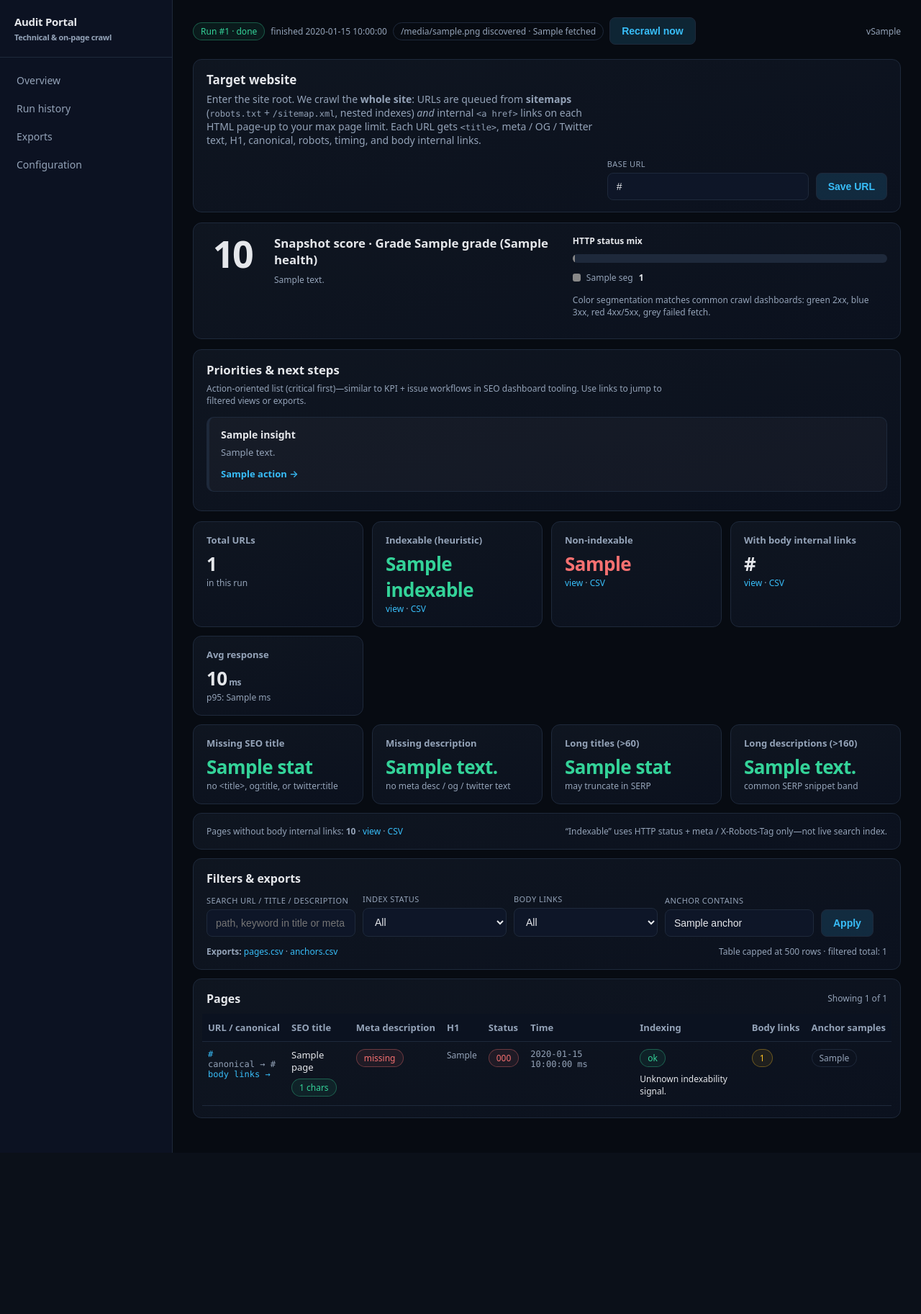
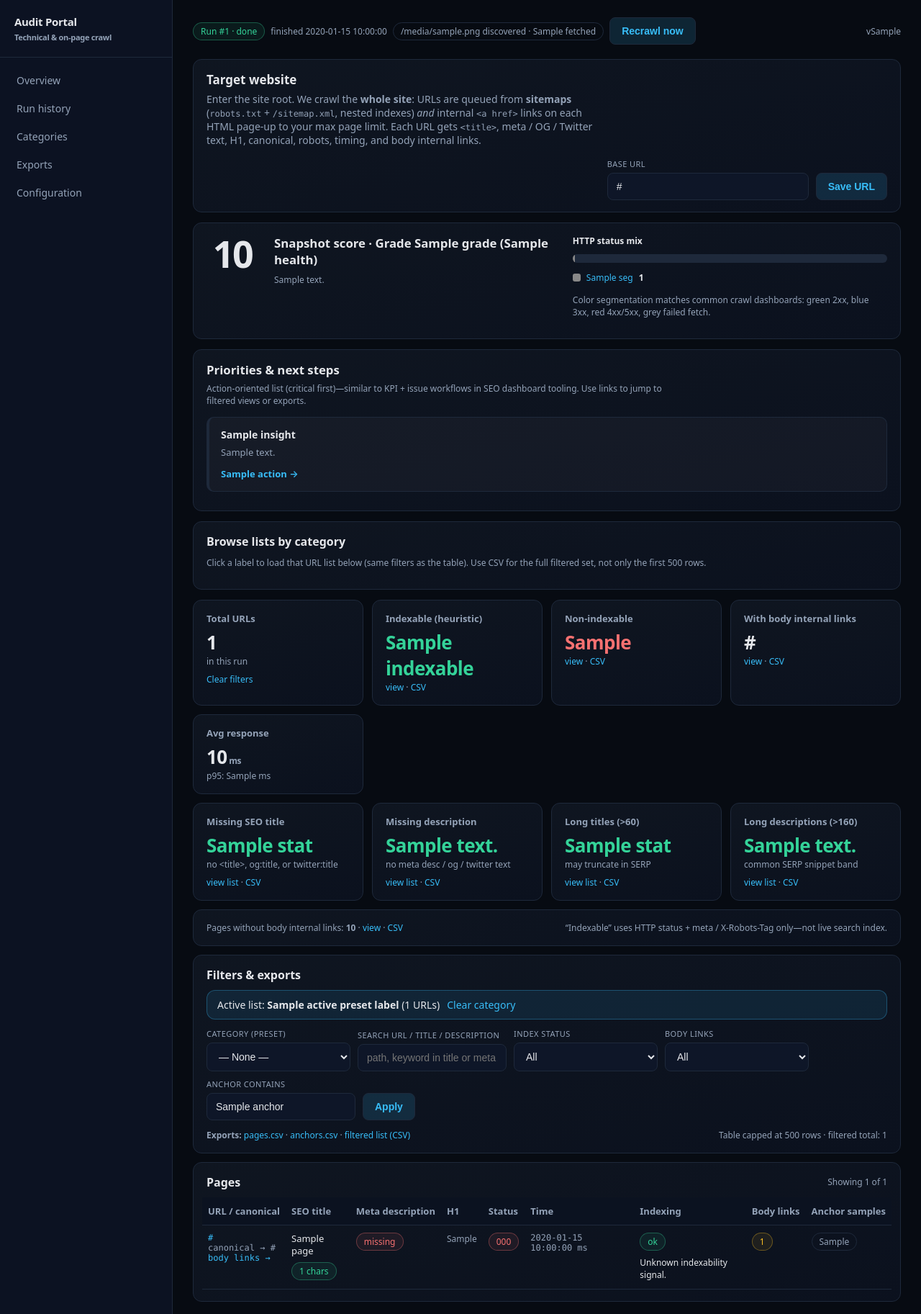
Before and after one commit to modester-Aish/audit, a Flask app: template audit_portal/templates/dashboard.html in a window 1280 px wide. Shown: the top 1825 px of the page at 72% size. Before the commit the page ends 1601 px from the top, so only its background shows below. Run offline with Flask 3, Linux system fonts and the light colour scheme; the template is opened without the code that fills it: most values are stand-ins (such as "Sample title", 1, 10 or a date in 2020); parts of the project's set-up code (start-up, migrations or seed data) failed here and were passed over.

Commit message:
Dashboard: clickable category lists, presets, filtered CSV export
- Add preset filters (missing title/desc, long snippets, HTTP buckets)
- Browse-by-category panel, HTTP legend links, quality card view+CSV
- Export /export/filtered-pages.csv for current filters; sidebar Categories link
- Remove verbose Vercel banner; short note on settings; v2.3.5

Made-with: Cursor

```diff
--- a/audit_portal/routes.py
+++ b/audit_portal/routes.py
@@ -1,6 +1,5 @@
 from __future__ import annotations
 
-import os
 from dataclasses import dataclass
 from typing import Any, Dict, List, Tuple
 from urllib.parse import quote
@@ -14,7 +13,7 @@ from .storage import list_run_history, load_archived_run, load_state
 
 bp = Blueprint("routes", __name__)
 
-PORTAL_VERSION = "2.3.3"
+PORTAL_VERSION = "2.3.5"
 
 
 @bp.app_template_filter("index_explain")
@@ -54,7 +53,6 @@ def _inject_run_context() -> Dict[str, Any]:
         "latest_run": run,
         "target_base_url": tgt,
         "settings": st,
-        "vercel_serverless": bool(os.environ.get("VERCEL")),
     }
 
 
@@ -88,6 +86,65 @@ class DashboardFilters:
     index: str
     links: str
     anchor: str
+    preset: str  # quality / HTTP bucket shortcut; see PRESET_LABELS
+
+
+def _display_title_str(p: Dict[str, Any]) -> str:
+    return (str(p.get("display_title") or p.get("title") or "")).strip()
+
+
+def _display_desc_str(p: Dict[str, Any]) -> str:
+    return (str(p.get("display_description") or p.get("meta_description") or "")).strip()
+
+
+def _http_status_bucket(p: Dict[str, Any]) -> str:
+    sc = p.get("status_code")
+    sci: int | None = None
+    if sc is not None:
+        try:
+            sci = int(sc)
+        except (TypeError, ValueError):
+            sci = None
+    if sci is None and sc is None:
+        return "none"
+    if sci is None:
+        return "other"
+    if 200 <= sci < 300:
+        return "2xx"
+    if 300 <= sci < 400:
+        return "3xx"
+    if 400 <= sci < 500:
+        return "4xx"
+    if 500 <= sci < 600:
+        return "5xx"
+    return "other"
+
+
+PRESET_LABELS: Dict[str, str] = {
+    "missing_title": "Missing SEO title",
+    "missing_description": "Missing meta / OG / Twitter description",
+    "title_long": "Long titles (>60 chars)",
+    "desc_long": "Long descriptions (>160 chars)",
+    "http_2xx": "HTTP 2xx",
+    "http_3xx": "HTTP 3xx",
+    "http_4xx": "HTTP 4xx",
+    "http_5xx": "HTTP 5xx",
+    "http_none": "No HTTP response",
+    "http_other": "Other HTTP status",
+}
+
+PRESET_BROWSER_ORDER: Tuple[str, ...] = (
+    "missing_title",
+    "missing_description",
+    "title_long",
+    "desc_long",
+    "http_2xx",
+    "http_3xx",
+    "http_4xx",
+    "http_5xx",
+    "http_none",
+    "http_other",
+)
 
 
 _PAGE_CSV_HEADER = [
@@ -188,21 +245,37 @@ def _filtered_pages(state: Dict[str, object], filters: DashboardFilters) -> Tupl
     if filters.anchor:
         filtered = [p for p in filtered if _page_has_anchor_match(str(p.get("url", "")))]
 
+    pr = (filters.preset or "").strip()
+    if pr == "missing_title":
+        filtered = [p for p in filtered if not _display_title_str(p)]
+    elif pr == "missing_description":
+        filtered = [p for p in filtered if not _display_desc_str(p)]
+    elif pr == "title_long":
+        filtered = [p for p in filtered if len(_display_title_str(p)) > 60]
+    elif pr == "desc_long":
+        filtered = [p for p in filtered if len(_display_desc_str(p)) > 160]
+    elif pr.startswith("http_"):
+        bucket_map = {
+            "http_2xx": "2xx",
+            "http_3xx": "3xx",
+            "http_4xx": "4xx",
+            "http_5xx": "5xx",
+            "http_none": "none",
+            "http_other": "other",
+        }
+        want = bucket_map.get(pr)
+        if want is not None:
+            filtered = [p for p in filtered if _http_status_bucket(p) == want]
+
     filtered.sort(key=lambda p: str(p.get("url", "")))
     return filtered, all_links
 
 
 def _meta_quality_stats(pages: List[Dict[str, Any]]) -> Dict[str, Any]:
-    def _disp_t(p: Dict[str, Any]) -> str:
-        return (str(p.get("display_title") or p.get("title") or "")).strip()
-
-    def _disp_d(p: Dict[str, Any]) -> str:
-        return (str(p.get("display_description") or p.get("meta_description") or "")).strip()
-
-    missing_title = sum(1 for p in pages if not _disp_t(p))
-    missing_desc = sum(1 for p in pages if not _disp_d(p))
-    title_long = sum(1 for p in pages if len(_disp_t(p)) > 60)
-    desc_long = sum(1 for p in pages if len(_disp_d(p)) > 160)
+    missing_title = sum(1 for p in pages if not _display_title_str(p))
+    missing_desc = sum(1 for p in pages if not _display_desc_str(p))
+    title_long = sum(1 for p in pages if len(_display_title_str(p)) > 60)
+    desc_long = sum(1 for p in pages if len(_display_desc_str(p)) > 160)
     return {
         "missing_title": missing_title,
         "missing_meta_description": missing_desc,
@@ -212,13 +285,18 @@ def _meta_quality_stats(pages: List[Dict[str, Any]]) -> Dict[str, Any]:
 
 
 def _dash_url(filters: DashboardFilters, run_id: int | None, **extra: Any) -> str:
-    args: Dict[str, Any] = dict(extra)
+    args: Dict[str, Any] = {}
     if filters.q:
         args["q"] = filters.q
     if filters.links:
         args["links"] = filters.links
     if filters.anchor:
         args["anchor"] = filters.anchor
+    if filters.index:
+        args["index"] = filters.index
+    if filters.preset:
+        args["preset"] = filters.preset
+    args.update(extra)
     if run_id is not None:
         args["run"] = run_id
     return url_for("routes.dashboard", **args)
@@ -228,27 +306,7 @@ def _http_status_distribution(pages: List[Dict[str, Any]]) -> Dict[str, Any]:
     order = ("2xx", "3xx", "4xx", "5xx", "none", "other")
     counts = {k: 0 for k in order}
     for p in pages:
-        sc = p.get("status_code")
-        sci: int | None = None
-        if sc is not None:
-            try:
-                sci = int(sc)
-            except (TypeError, ValueError):
-                sci = None
-        if sci is None and sc is None:
-            counts["none"] += 1
-        elif sci is None:
-            counts["other"] += 1
-        elif 200 <= sci < 300:
-            counts["2xx"] += 1
-        elif 300 <= sci < 400:
-            counts["3xx"] += 1
-        elif 400 <= sci < 500:
-            counts["4xx"] += 1
-        elif 500 <= sci < 600:
-            counts["5xx"] += 1
-        else:
-            counts["other"] += 1
+        counts[_http_status_bucket(p)] += 1
     total = sum(counts.values()) or 1
     colors = {
         "2xx": "#34d399",
@@ -278,6 +336,7 @@ def _http_status_distribution(pages: List[Dict[str, Any]]) -> Dict[str, Any]:
                 "count": c,
                 "pct": round(100.0 * c / total, 1),
                 "color": colors[k],
+                "preset": f"http_{k}",
             }
         )
     return {"segments": segments, "total": len(pages), "counts": counts}
@@ -359,7 +418,7 @@ def _dashboard_insights(
             "critical",
             "Client errors (4xx)",
             f"{c4} URLs return 4xx responses—often not indexed and bad for users.",
-            _dash_url(filters, run_id, index="non_indexable"),
+            _dash_url(filters, run_id, preset="http_4xx"),
         )
     c5 = int(http_counts.get("5xx") or 0)
     if c5 > 0:
@@ -367,7 +426,7 @@ def _dashboard_insights(
             "critical",
             "Server errors (5xx)",
             f"{c5} URLs returned 5xx—investigate stability and crawl budget waste.",
-            _dash_url(filters, run_id, index="non_indexable"),
+            _dash_url(filters, run_id, preset="http_5xx"),
         )
     nr = int(http_counts.get("none") or 0)
     if nr > 0:
@@ -375,7 +434,7 @@ def _dashboard_insights(
             "critical",
             "Failed fetches",
             f"{nr} URLs had no HTTP response (timeout, block, or network).",
-            _dash_url(filters, run_id, index="non_indexable"),
+            _dash_url(filters, run_id, preset="http_none"),
         )
     mt = int(stats.get("missing_title") or 0)
     if mt > 0:
@@ -383,8 +442,8 @@ def _dashboard_insights(
             "warning",
             "Missing titles",
             f"{mt} pages have no title tag and no og/twitter title—SERP titles may be poor.",
-            _dash_url(filters, run_id),
-            "Review table",
+            _dash_url(filters, run_id, preset="missing_title"),
+            "View list",
         )
     md = int(stats.get("missing_meta_description") or 0)
     if md > 0:
@@ -392,18 +451,26 @@ def _dashboard_insights(
             "warning",
             "Missing descriptions",
             f"{md} pages lack meta / OG / Twitter description text.",
-            _dash_url(filters, run_id),
-            "Review table",
+            _dash_url(filters, run_id, preset="missing_description"),
+            "View list",
         )
     tl = int(stats.get("title_over_60") or 0)
     dl = int(stats.get("description_over_160") or 0)
-    if tl > 0 or dl > 0:
+    if tl > 0:
         add(
             "info",
-            "Snippet length",
-            f"{tl} titles over ~60 chars; {dl} descriptions over ~160. SERPs may truncate.",
-            _dash_url(filters, run_id) + "#exports",
-            "Exports",
+            "Long titles (>60 chars)",
+            f"{tl} titles may truncate in SERPs.",
+            _dash_url(filters, run_id, preset="title_long"),
+            "View list",
+        )
+    if dl > 0:
+        add(
+            "info",
+            "Long descriptions (>160 chars)",
+            f"{dl} descriptions exceed a common snippet band.",
+            _dash_url(filters, run_id, preset="desc_long"),
+            "View list",
         )
     low_ix = n - int(stats.get("indexable") or 0)
     if low_ix == 0 and not out:
@@ -445,6 +512,7 @@ def dashboard():
         index=(request.args.get("index") or "").strip(),
         links=(request.args.get("links") or "").strip(),
         anchor=(request.args.get("anchor") or "").strip(),
+        preset=(request.args.get("preset") or "").strip(),
     )
 
     all_pages: List[Dict[str, object]] = list(state.get("pages") or [])
@@ -486,6 +554,25 @@ def dashboard():
             link += "&run=" + str(rid)
         p["audit_links_url"] = link
 
+    def _export_kw() -> Dict[str, Any]:
+        d: Dict[str, Any] = {}
+        if filters.q:
+            d["q"] = filters.q
+        if filters.index:
+            d["index"] = filters.index
+        if filters.links:
+            d["links"] = filters.links
+        if filters.anchor:
+            d["anchor"] = filters.anchor
+        if filters.preset:
+            d["preset"] = filters.preset
+        if run_id_param is not None:
+            d["run"] = run_id_param
+        return d
+
+    export_filtered_href = url_for("routes.export_filtered_pages_csv", **_export_kw())
+    active_preset_label = PRESET_LABELS.get(filters.preset, "") if filters.preset else ""
+
     return render_template(
         "dashboard.html",
         settings=settings,
@@ -498,6 +585,10 @@ def dashboard():
         http_dist=http_dist,
         health=health,
         insights=insights,
+        preset_labels=PRESET_LABELS,
+        preset_browser_order=PRESET_BROWSER_ORDER,
+        export_filtered_href=export_filtered_href,
+        active_preset_label=active_preset_label,
     )
 
 
@@ -560,7 +651,7 @@ def _export_filtered_pages_csv(filename: str, filters: DashboardFilters):
 def export_indexable_csv():
     return _export_filtered_pages_csv(
         "indexable.csv",
-        DashboardFilters(q="", index="indexable", links="", anchor=""),
+        DashboardFilters(q="", index="indexable", links="", anchor="", preset=""),
     )
 
 
@@ -568,7 +659,7 @@ def export_indexable_csv():
 def export_non_indexable_csv():
     return _export_filtered_pages_csv(
         "non_indexable.csv",
-        DashboardFilters(q="", index="non_indexable", links="", anchor=""),
+        DashboardFilters(q="", index="non_indexable", links="", anchor="", preset=""),
     )
 
 
@@ -576,7 +667,7 @@ def export_non_indexable_csv():
 def export_with_body_links_csv():
     return _export_filtered_pages_csv(
         "with_body_links.csv",
-        DashboardFilters(q="", index="", links="has", anchor=""),
+        DashboardFilters(q="", index="", links="has", anchor="", preset=""),
     )
 
 
@@ -584,8 +675,20 @@ def export_with_body_links_csv():
 def export_no_body_links_csv():
     return _export_filtered_pages_csv(
         "no_body_links.csv",
-        DashboardFilters(q="", index="", links="none", anchor=""),
+        DashboardFilters(q="", index="", links="none", anchor="", preset=""),
     )
+
+
+@bp.get("/export/filtered-pages.csv")
+def export_filtered_pages_csv():
+    filters = DashboardFilters(
+        q=(request.args.get("q") or "").strip(),
+        index=(request.args.get("index") or "").strip(),
+        links=(request.args.get("links") or "").strip(),
+        anchor=(request.args.get("anchor") or "").strip(),
+        preset=(request.args.get("preset") or "").strip(),
+    )
+    return _export_filtered_pages_csv("filtered_pages.csv", filters)
 
 
 @bp.get("/history")
--- a/audit_portal/smoke_test.py
+++ b/audit_portal/smoke_test.py
@@ -107,7 +107,7 @@ def main() -> None:
     ok("health score numeric", hf.get("score") is not None, str(hf.get("score")))
 
     with app.test_request_context("/"):
-        ins = _dashboard_insights(stats, DashboardFilters("", "", "", ""), None, dist["counts"])
+        ins = _dashboard_insights(stats, DashboardFilters("", "", "", "", ""), None, dist["counts"])
     ok("insights", isinstance(ins, list) and len(ins) >= 1, str(len(ins)))
 
     p = {"index_reason": "http_404", "status_code": 404}
--- a/audit_portal/templates/dashboard.html
+++ b/audit_portal/templates/dashboard.html
@@ -2,15 +2,18 @@
 {% block title %}Overview · Audit Portal{% endblock %}
 
 {% block content %}
+  {% macro dash_preset(p) -%}
+    {%- if viewing_archived -%}{{ url_for('routes.dashboard', preset=p, run=archived_run_id) }}{%- else -%}{{ url_for('routes.dashboard', preset=p) }}{%- endif -%}
+  {%- endmacro %}
+  {% macro export_preset(p) -%}
+    {%- if viewing_archived -%}{{ url_for('routes.export_filtered_pages_csv', preset=p, run=archived_run_id) }}{%- else -%}{{ url_for('routes.export_filtered_pages_csv', preset=p) }}{%- endif -%}
+  {%- endmacro %}
   <div class="panel">
     <div class="row" style="justify-content:space-between; gap:16px;">
       <div style="min-width:280px;">
         <div style="font-weight:800; font-size:17px; margin-bottom:6px;">Target website</div>
         <div class="muted" style="font-size:14px; max-width:560px;">
           Enter the site root. We crawl the <strong>whole site</strong>: URLs are queued from <strong>sitemaps</strong> (<span class="mono">robots.txt</span> + <span class="mono">/sitemap.xml</span>, nested indexes) <em>and</em> internal <span class="mono">&lt;a href&gt;</span> links on each HTML page-up to your max page limit. Each URL gets <span class="mono">&lt;title&gt;</span>, meta / OG / Twitter text, H1, canonical, robots, timing, and body internal links.
-          {% if vercel_serverless %}
-            <span class="small"><strong>Vercel:</strong> each “Recrawl” may take a while—keep the tab open until the page reloads. Page cap this deployment: <span class="mono">{{ settings.crawl_page_cap() }}</span>.</span>
-          {% endif %}
         </div>
       </div>
       {% if not viewing_archived %}
@@ -64,7 +67,7 @@
       </div>
       <div class="http-legend">
         {% for seg in http_dist.segments %}
-        <span><i style="background:{{ seg.color }};"></i>{{ seg.label }} <strong style="color:var(--text);">{{ seg.count }}</strong></span>
+        <span><i style="background:{{ seg.color }};"></i><a href="{{ dash_preset(seg.preset) }}">{{ seg.label }}</a> <strong style="color:var(--text);">{{ seg.count }}</strong></span>
         {% endfor %}
       </div>
       {% else %}
@@ -91,11 +94,28 @@
   {% endif %}
   {% endif %}
 
+  {% if stats.total_pages > 0 %}
+  <div class="panel" style="margin-top:14px;" id="categories">
+    <div style="font-weight:700; margin-bottom:10px;">Browse lists by category</div>
+    <p class="small muted" style="margin:0 0 12px; max-width:44rem;">Click a label to load that URL list below (same filters as the table). Use CSV for the full filtered set, not only the first 500 rows.</p>
+    <div class="anchors" style="gap:8px;">
+      {% for key in preset_browser_order %}
+        {% if key in preset_labels %}
+        <a class="btn" style="font-size:13px; padding:8px 12px;" href="{{ dash_preset(key) }}">{{ preset_labels[key] }}</a>
+        {% endif %}
+      {% endfor %}
+    </div>
+  </div>
+  {% endif %}
+
   <div class="grid" style="margin-top:14px;">
     <div class="panel card">
       <h3>Total URLs</h3>
       <div class="big">{{ stats.total_pages }}</div>
       <div class="small muted">in this run</div>
+      {% if stats.total_pages > 0 %}
+      <div class="small" style="margin-top:8px;"><a href="{{ url_for('routes.dashboard', run=archived_run_id) if viewing_archived else url_for('routes.dashboard') }}">Clear filters</a></div>
+      {% endif %}
     </div>
     <div class="panel card">
       <h3>Indexable (heuristic)</h3>
@@ -135,21 +155,37 @@
       <h3>Missing SEO title</h3>
       <div class="big" style="color:{% if stats.missing_title|default(0) %}var(--bad){% else %}var(--good){% endif %}">{{ stats.missing_title|default(0) }}</div>
       <div class="small muted">no &lt;title&gt;, og:title, or twitter:title</div>
+      <div class="small" style="margin-top:8px;">
+        <a href="{{ dash_preset('missing_title') }}">view list</a>
+        · <a href="{{ export_preset('missing_title') }}">CSV</a>
+      </div>
     </div>
     <div class="panel card">
       <h3>Missing description</h3>
       <div class="big" style="color:{% if stats.missing_meta_description|default(0) %}var(--warn){% else %}var(--good){% endif %}">{{ stats.missing_meta_description|default(0) }}</div>
       <div class="small muted">no meta desc / og / twitter text</div>
+      <div class="small" style="margin-top:8px;">
+        <a href="{{ dash_preset('missing_description') }}">view list</a>
+        · <a href="{{ export_preset('missing_description') }}">CSV</a>
+      </div>
     </div>
     <div class="panel card">
       <h3>Long titles (&gt;60)</h3>
       <div class="big" style="color:{% if stats.title_over_60|default(0) %}var(--warn){% else %}var(--good){% endif %}">{{ stats.title_over_60|default(0) }}</div>
       <div class="small muted">may truncate in SERP</div>
+      <div class="small" style="margin-top:8px;">
+        <a href="{{ dash_preset('title_long') }}">view list</a>
+        · <a href="{{ export_preset('title_long') }}">CSV</a>
+      </div>
     </div>
     <div class="panel card">
       <h3>Long descriptions (&gt;160)</h3>
       <div class="big" style="color:{% if stats.description_over_160|default(0) %}var(--warn){% else %}var(--good){% endif %}">{{ stats.description_over_160|default(0) }}</div>
       <div class="small muted">common SERP snippet band</div>
+      <div class="small" style="margin-top:8px;">
+        <a href="{{ dash_preset('desc_long') }}">view list</a>
+        · <a href="{{ export_preset('desc_long') }}">CSV</a>
+      </div>
     </div>
   </div>
 
@@ -166,10 +202,27 @@
 
   <div class="panel" style="margin-top:12px;" id="exports">
     <div style="font-weight:700; margin-bottom:10px;">Filters &amp; exports</div>
+    {% if active_preset_label %}
+    <div class="banner-info" style="margin-bottom:12px; display:flex; flex-wrap:wrap; align-items:center; gap:10px;">
+      <span>Active list: <strong>{{ active_preset_label }}</strong> ({{ filtered_count }} URLs)</span>
+      <a href="{{ url_for('routes.dashboard', run=archived_run_id) if viewing_archived else url_for('routes.dashboard') }}">Clear category</a>
+    </div>
+    {% endif %}
     <form class="filters" method="get" action="{{ url_for('routes.dashboard') }}">
       {% if viewing_archived %}
       <input type="hidden" name="run" value="{{ archived_run_id }}" />
       {% endif %}
+      <div>
+        <label>Category (preset)</label>
+        <select name="preset">
+          <option value="" {% if not filters.preset %}selected{% endif %}>— None —</option>
+          {% for key in preset_browser_order %}
+            {% if key in preset_labels %}
+            <option value="{{ key }}" {% if filters.preset == key %}selected{% endif %}>{{ preset_labels[key] }}</option>
+            {% endif %}
+          {% endfor %}
+        </select>
+      </div>
       <div>
         <label>Search URL / title / description</label>
         <input type="text" name="q" value="{{ filters.q }}" placeholder="path, keyword in title or meta…" />
@@ -204,6 +257,7 @@
         <strong>Exports:</strong>
         <a href="{{ url_for('routes.export_pages_csv') }}{{ run_qs }}">pages.csv</a>
         · <a href="{{ url_for('routes.export_anchors_csv') }}{{ run_qs }}">anchors.csv</a>
+        · <a href="{{ export_filtered_href }}">filtered list (CSV)</a>
       </div>
       <div class="small muted">Table capped at 500 rows · filtered total: {{ filtered_count }}</div>
     </div>
--- a/audit_portal/templates/layout.html
+++ b/audit_portal/templates/layout.html
@@ -329,6 +329,7 @@
       <nav class="nav">
         <a href="{{ url_for('routes.dashboard') }}" class="{{ 'active' if request.endpoint == 'routes.dashboard' and not viewing_archived else '' }}">Overview</a>
         <a href="{{ url_for('routes.run_history') }}" class="{{ 'active' if request.endpoint == 'routes.run_history' else '' }}">Run history</a>
+        <a href="{{ url_for('routes.dashboard') }}#categories" class="">Categories</a>
         <a href="{{ url_for('routes.dashboard') }}#exports" class="">Exports</a>
         <a href="{{ url_for('routes.settings_page') }}" class="{{ 'active' if request.endpoint == 'routes.settings_page' else '' }}">Configuration</a>
       </nav>
@@ -337,13 +338,6 @@
       {% if viewing_archived %}
         <div class="banner-info">
           Viewing archived run #{{ archived_run_id }}. <a href="{{ url_for('routes.dashboard') }}">Return to live data</a>
-        </div>
-      {% endif %}
-      {% if vercel_serverless %}
-        <div class="banner-warn" style="line-height:1.5;">
-          <strong>Vercel (serverless):</strong> Crawls run <em>inside</em> the “Recrawl” request—background threads freeze after a normal response, which is why you previously saw one page or mismatched live counts.
-          This build caps each run at <span class="mono">{{ settings.crawl_page_cap() }}</span> pages (<span class="mono">VERCEL_MAX_PAGES</span> env, default 5000, same as <span class="mono">MAX_PAGES</span>). Long crawls need a high <strong>function max duration</strong> — set it under Vercel <span class="mono">Project → Settings → Functions</span> (root <span class="mono">wsgi.py</span> Flask apps cannot use <span class="mono">vercel.json → functions</span> paths).
-          Data lives under <span class="mono">/tmp</span> and can differ between instances; finished runs appear under <strong>Run history</strong>. For unlimited full-site crawls, run the app locally or on a VPS with persistent disk.
         </div>
       {% endif %}
       <div class="top-strip">
--- a/audit_portal/templates/settings.html
+++ b/audit_portal/templates/settings.html
@@ -6,6 +6,7 @@
     <h2 style="margin:0 0 8px; font-size:18px;">Effective configuration</h2>
     <p class="muted" style="margin:0 0 16px; font-size:14px;">
       Values come from environment variables (see <span class="mono">.env.example</span>). Secrets are not shown on this screen.
+      <strong>Recrawl</strong> blocks until that crawl finishes (keep the tab open). On serverless hosts, increase <span class="mono">VERCEL_MAX_PAGES</span> / <span class="mono">MAX_PAGES</span> and the platform’s <span class="mono">max duration</span> if needed; persistent installs use <span class="mono">data/</span> instead of <span class="mono">/tmp</span>.
     </p>
     <div class="table-wrap">
       <table class="data">
```
